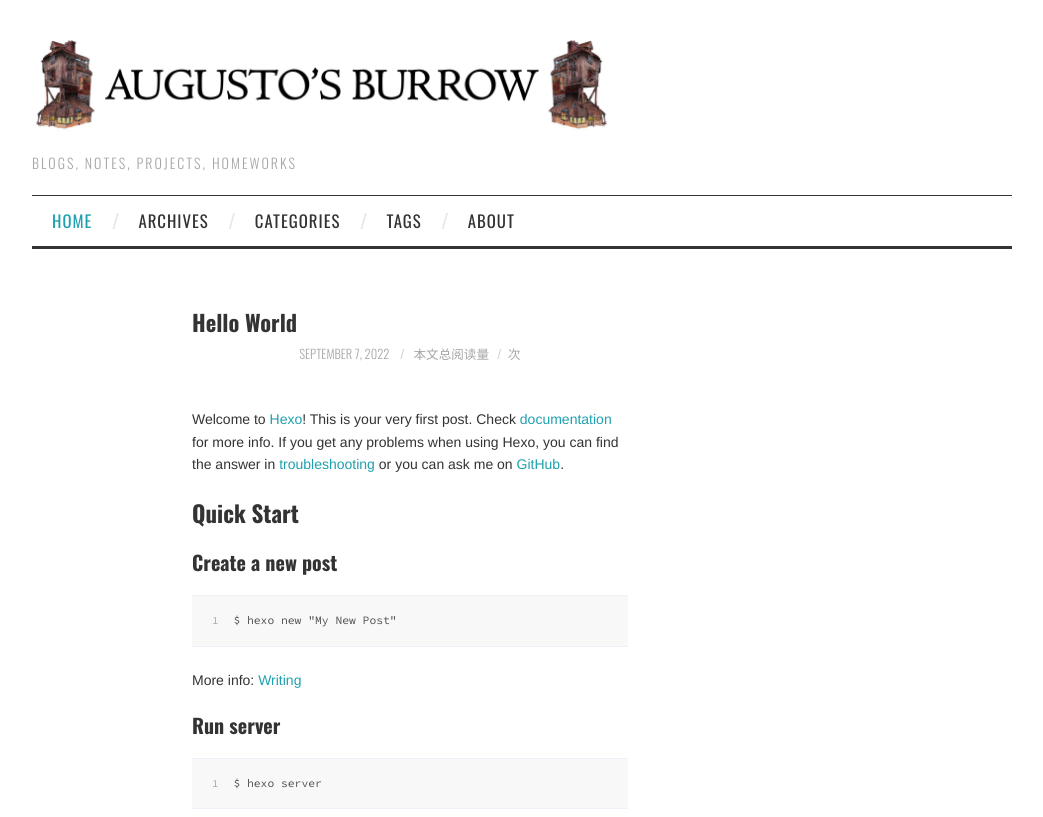
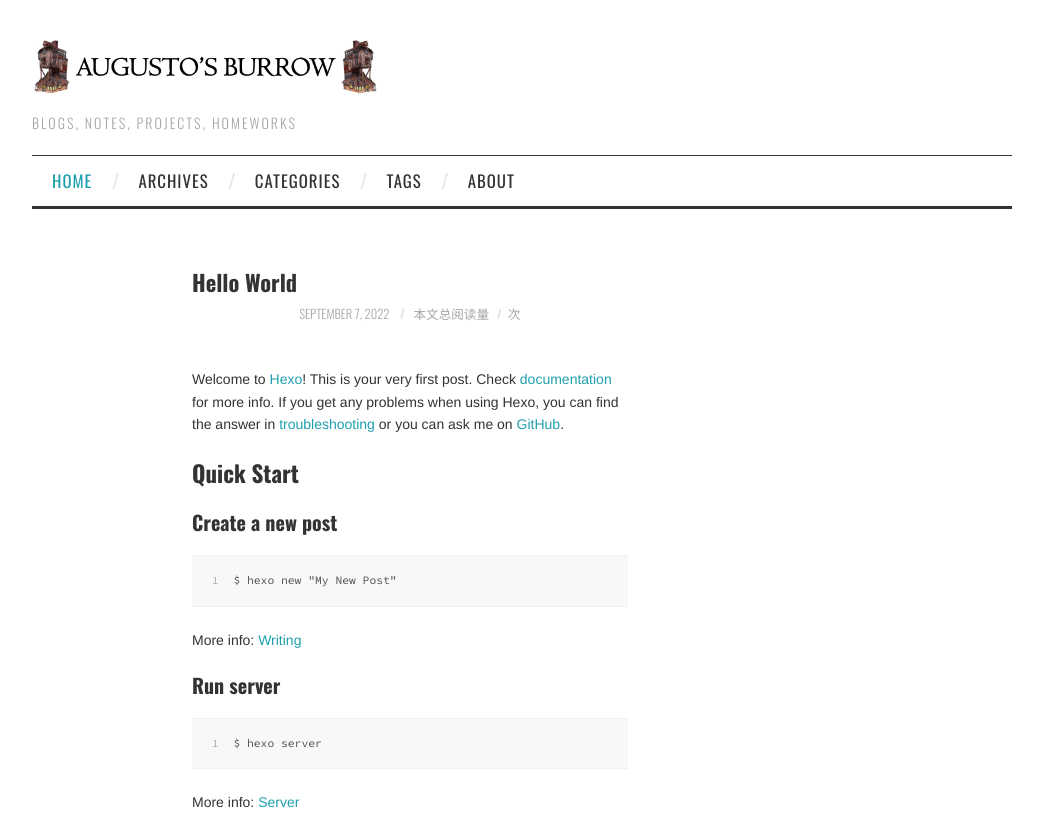
Before and after one commit to augusto-13/augusto-13.github.io, a plain HTML site: page 2022/09/07/hello-world/index.html in a window 1280 px wide. Shown: the top 817 px of the page, without its empty margins (118-1161 px from the left). Drawn offline with nearby package versions, Linux system fonts and the light colour scheme; some packages are replaced by stand-ins of ours; a script that the page names is missing.

Commit message:
Site updated: 2022-09-07 12:47:37

```diff
--- a/2022/09/07/hello-world/index.html
+++ b/2022/09/07/hello-world/index.html
@@ -70,7 +70,7 @@
           <h1 class="site-title">
 
               <a href="/" rel="home" >
-                <img style="margin-bottom: 10px;"  width="579px" height="100px" alt="Hike News" src=" /css/images/BurrowLogo_2.0.jpg">
+                <img style="margin-bottom: 10px;"  width="347px" height="60px" alt="Hike News" src=" /css/images/BurrowLogo_2.0.jpg">
               </a>
 
           </h1>
```
Also changed, not shown: archives/2022/09/index.html (+1 -1 lines), archives/2022/index.html (+1 -1 lines), archives/index.html (+1 -1 lines), index.html (+1 -1 lines).
